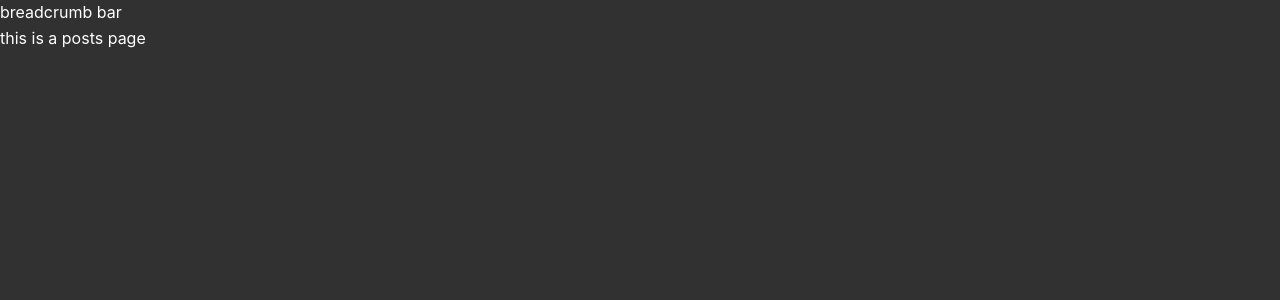
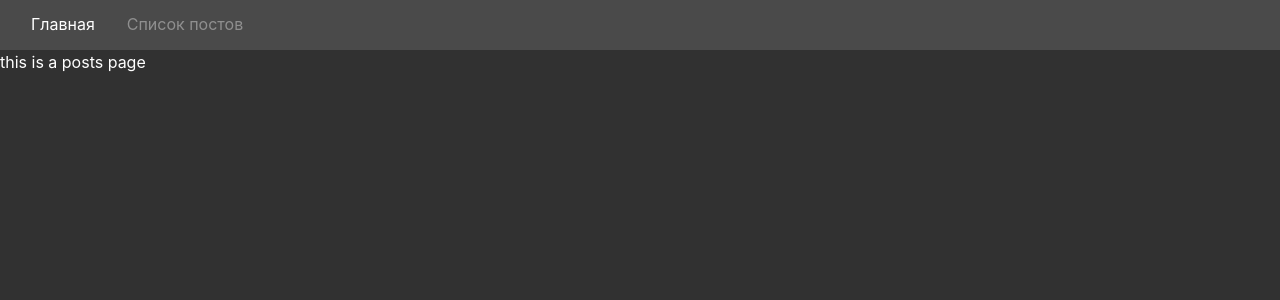
Before and after one commit to katsuro666/1221-test, a Vue app: page / in a window 1280 px wide. Both pictures are taken after a click on the element 639 px from the left and 357 px from the top of the page. Shown: the top 300 px of the page. Built offline with nearby package versions, Linux system fonts and the light colour scheme.

Commit message:
add breadcrumb layout

```diff
--- /dev/null
+++ b/router.d.ts
@@ -0,0 +1,4 @@
+export interface IBreadcrumb {
+  title: string
+  link?: string
+}
--- /dev/null
+++ b/src/components/BreadcrumbBar/BreadcrumbBar.styles.scss
@@ -0,0 +1,12 @@
+.breadcrumb-bar {
+  background-color: #4a4a4a;
+  height: 50px;
+  display: flex;
+  align-items: center;
+  padding: 10px 15px;
+}
+
+.breadcrumbs {
+  display: flex;
+  // gap: 10px;
+}
--- a/src/components/BreadcrumbBar/BreadcrumbBar.vue
+++ b/src/components/BreadcrumbBar/BreadcrumbBar.vue
@@ -1,7 +1,28 @@
 <template>
-  <div>breadcrumb bar</div>
+  <div class="breadcrumb-bar">
+    <v-breadcrumbs v-for="breadcrumb in breadcrumbs" :key="breadcrumb.title">
+      <v-breadcrumbs-item v-if="breadcrumb.link">
+        <router-link :to="{ path: breadcrumb.link }">
+          {{ breadcrumb.title }}
+        </router-link>
+      </v-breadcrumbs-item>
+
+      <v-breadcrumbs-item disabled v-else>{{ breadcrumb.title }}</v-breadcrumbs-item>
+    </v-breadcrumbs>
+  </div>
 </template>
 
-<script setup lang="ts"></script>
+<script setup lang="ts">
+import { ref } from 'vue';
+import { useRoute } from 'vue-router';
+import { IBreadcrumb } from '@/../../router';
 
-<style scoped></style>
+const route = useRoute();
+const breadcrumbs = ref<IBreadcrumb[]>([]);
+
+if (typeof route.meta.breadcrumb === 'function') {
+  breadcrumbs.value = route.meta.breadcrumb(route);
+}
+</script>
+
+<style scoped src="./BreadcrumbBar.styles.scss"></style>
--- a/src/router/index.ts
+++ b/src/router/index.ts
@@ -16,7 +16,12 @@ const router = createRouter({
       component: MainPage,
       meta: {
         layout: MainLayout,
-        title: 'Home',
+        title: 'Главная',
+        breadcrumb: () => [
+          {
+            title: 'Главная',
+          },
+        ],
       },
     },
 
@@ -29,11 +34,11 @@ const router = createRouter({
         title: 'Posts',
         breadcrumb: () => [
           {
-            title: 'Home',
+            title: 'Главная',
             link: RoutePaths.HOME,
           },
           {
-            title: 'Posts',
+            title: 'Список постов',
           },
         ],
       },
@@ -48,15 +53,15 @@ const router = createRouter({
         title: 'Post',
         breadcrumb: (route: RouteLocationNormalizedLoaded) => [
           {
-            title: 'Home',
+            title: 'Главная',
             link: RoutePaths.HOME,
           },
           {
-            title: 'Posts',
+            title: 'Список постов',
             link: RoutePaths.POSTS,
           },
           {
-            title: route.params.postId,
+            title: `Пост №${route.params.postId}`,
           },
         ],
       },
```
